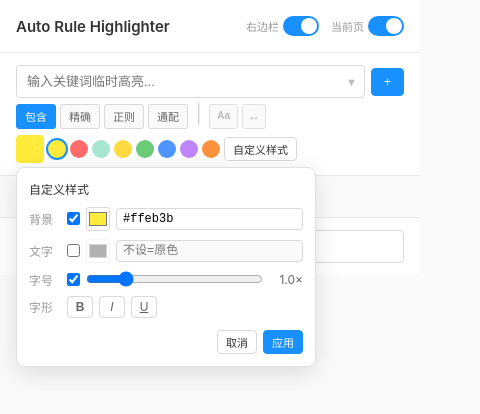
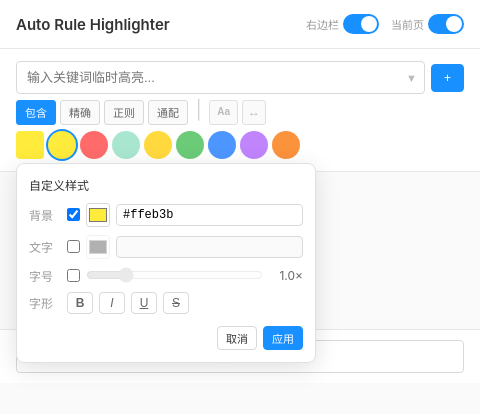
Before and after one commit to dsqm/Auto-Rule-Highlighter, a browser extension: page popup/popup.html in a window 400 px wide. Both pictures are taken after a click on the element 30 px from the left and 148 px from the top of the page. Shown: the whole page, 480 px wide, since content can reach past the window. Drawn offline with Linux system fonts and the light colour scheme.

Commit message:
调整页面细节

```diff
--- a/background/background.js
+++ b/background/background.js
@@ -279,7 +279,8 @@ chrome.runtime.onMessage.addListener(function (msg, sender, sendResponse) {
               '|' + (item.textColor || '') +
               '|' + (item.bold ? '1' : '0') +
               '|' + (item.italic ? '1' : '0') +
-              '|' + (item.underline ? '1' : '0');
+              '|' + (item.underline ? '1' : '0') +
+              '|' + (item.strike ? '1' : '0');
             if (!seen[key]) { seen[key] = true; merged.push(item); }
           }
         }
--- a/popup/popup.html
+++ b/popup/popup.html
@@ -4,9 +4,9 @@
   <meta charset="UTF-8">
   <style>
     * { box-sizing: border-box; margin: 0; padding: 0; }
-    body { width: 420px; max-height: 640px; font-family: -apple-system, BlinkMacSystemFont, 'Segoe UI', Roboto, sans-serif; font-size: 14px; color: #333; background: #fafafa; overflow: hidden; display: flex; flex-direction: column; position: relative; }
-    .popup-scroll { flex: 1; overflow-y: auto; overflow-x: hidden; }
-    .header { display: flex; align-items: center; justify-content: space-between; padding: 16px; background: #fff; border-bottom: 1px solid #e8e8e8; position: sticky; top: 0; z-index: 10; }
+    body { width: 480px; height: 383px; font-family: -apple-system, BlinkMacSystemFont, 'Segoe UI', Roboto, sans-serif; font-size: 14px; color: #333; background: #fafafa; overflow: hidden; display: flex; flex-direction: column; position: relative; }
+    .popup-scroll { flex: 1; min-height: 0; overflow-y: auto; overflow-x: hidden; }
+    .header { display: flex; align-items: center; justify-content: space-between; padding: 14px 16px; background: #fff; border-bottom: 1px solid #e8e8e8; flex-shrink: 0; }
     .header h1 { font-size: 15px; font-weight: 600; }
     .header-right { display: flex; align-items: center; gap: 12px; }
     .header-right .switch-label { font-size: 11px; color: #999; display: flex; align-items: center; gap: 4px; }
@@ -16,7 +16,7 @@
     .toggle .slider::before { content: ''; position: absolute; width: 16px; height: 16px; left: 2px; top: 2px; background: #fff; border-radius: 50%; transition: 0.2s; }
     .toggle input:checked + .slider { background: #1890ff; }
     .toggle input:checked + .slider::before { transform: translateX(16px); }
-    .search-box { padding: 12px 16px; background: #fff; border-bottom: 1px solid #e8e8e8; }
+    .search-box { padding: 12px 16px; background: #fff; border-bottom: 1px solid #e8e8e8; flex-shrink: 0; }
     .search-row { display: flex; gap: 6px; align-items: center; }
     .search-input-wrapper { position: relative; flex: 1; }
     .search-input-wrapper input[type="text"] { width: 100%; padding: 8px 30px 8px 10px; border: 1px solid #d9d9d9; border-radius: 4px; font-size: 13px; outline: none; }
@@ -41,7 +41,7 @@
     .toggle-opt-btn.active { background: #e6f7ff; color: #1890ff; border-color: #91d5ff; }
     .toggle-opt-btn.across { font-size: 12px; padding: 3px 5px; }
     .color-preset-row { display: flex; gap: 4px; align-items: center; flex-wrap: wrap; }
-    .preset-dot { cursor: pointer; flex-shrink: 0; border: 2px solid transparent; border-radius: 5px; padding: 2px; line-height: 0; transition: transform 0.1s, border-color 0.1s; }
+    .preset-dot { cursor: pointer; flex-shrink: 0; padding: 0; border: none; line-height: 0; transition: transform 0.1s, border-color 0.1s; }
     .preset-dot:hover { transform: scale(1.1); }
     .preset-dot.selected { box-shadow: 0 0 0 2px #1890ff; }
     .section { border-bottom: 1px solid #f0f0f0; }
@@ -56,7 +56,7 @@
     .kw-text.dim { color: #bbb; text-decoration: line-through; }
     .kw-type { font-size: 10px; color: #999; background: #f5f5f5; padding: 2px 6px; border-radius: 3px; flex-shrink: 0; }
     .kw-actions { display: flex; gap: 3px; align-items: center; flex-shrink: 0; }
-    .kw-rule-name { font-size: 10px; color: #999; max-width: 70px; overflow: hidden; text-overflow: ellipsis; white-space: nowrap; flex-shrink: 0; }
+    .kw-rule-name { font-size: 10px; color: #999; max-width: 110px; overflow: hidden; text-overflow: ellipsis; white-space: nowrap; flex-shrink: 0; }
     .kw-exclusive-icon { font-size: 11px; margin-right: 3px; }
     .kw-item.kw-auto-hidden { opacity: 0.5; background: #f5f5f5; }
     .color-picker-popup { position: fixed; z-index: 99999; background: #fff; border: 1px solid #e0e0e0; border-radius: 8px; box-shadow: 0 6px 24px rgba(0,0,0,0.12); padding: 12px; width: 300px; display: none; max-height: 320px; overflow-y: auto; }
@@ -80,10 +80,11 @@
     .se-chip.b { font-weight: 700; }
     .se-chip.i { font-style: italic; }
     .se-chip.u { text-decoration: underline; }
+    .se-chip.s { text-decoration: line-through; }
     .cpp-actions { display: flex; gap: 6px; justify-content: flex-end; margin-top: 12px; }
     .manual-clear-badge { display: flex; align-items: center; justify-content: flex-end; padding: 6px 16px; background: #fffbe6; border-top: 1px dashed #ffe58f; }
     .empty-hint { padding: 12px 16px; font-size: 12px; color: #bbb; text-align: center; }
-    .footer { padding: 12px 16px; display: flex; gap: 8px; align-items: center; justify-content: space-between; background: #fff; border-top: 1px solid #e8e8e8; position: sticky; bottom: 0; }
+    .footer { padding: 10px 16px; display: flex; gap: 8px; align-items: center; justify-content: space-between; background: #fff; border-top: 1px solid #e8e8e8; flex-shrink: 0; }
     .footer .btn { flex: 1; text-align: center; padding: 6px; font-size: 13px; }
     .history-dropdown { display: none; position: absolute; left: 16px; right: 16px; max-height: 260px; overflow-y: auto; background: #fff; border: 1px solid #e0e0e0; border-radius: 6px; box-shadow: 0 4px 16px rgba(0,0,0,0.1); z-index: 100; }
     .history-dropdown.show { display: block; }
@@ -108,7 +109,6 @@
   </style>
 </head>
 <body>
-  <div class="popup-scroll">
   <div class="header">
     <h1>Auto Rule Highlighter</h1>
     <div class="header-right">
@@ -139,11 +139,11 @@
       <div class="toggle-options-row">
         <span id="searchStylePreview" title="当前临时高亮样式，点击编辑"></span>
         <div class="color-preset-row" id="searchColorPresets"></div>
-        <button class="btn btn-sm" id="searchStyleBtn" title="自定义样式：背景色 / 文字颜色 / 字号 / 字形" style="flex-shrink:0;">自定义样式</button>
       </div>
     </div>
   </div>
 
+  <div class="popup-scroll">
   <div class="section" id="tempSection" style="display:none;">
     <div class="section-header"><span>临时高亮</span><span class="badge" id="tempCount">0</span></div>
     <div class="kw-list" id="tempList"></div>
@@ -160,10 +160,10 @@
   </div>
 
   <div id="emptyHint" class="empty-hint">暂无高亮，输入关键词开始</div>
+  </div>
 
   <div class="footer">
     <button class="btn" id="btnManageRules">管理规则</button>
-  </div>
   </div>
 
   <div class="history-dropdown" id="historyDropdown"></div>
--- a/popup/popup.js
+++ b/popup/popup.js
@@ -139,7 +139,7 @@ document.addEventListener('DOMContentLoaded', function () {
       var p = stylePresets[i];
       var block = document.createElement('span');
       block.className = 'preset-dot' + (StyleKit.styleEquals(p, selectedTempStyle) ? ' selected' : '');
-      StyleKit.renderPresetDot(block, p, 18);
+      StyleKit.renderPresetDot(block, p, 28);
       block.title = '套用此样式';
       block.addEventListener('click', (function (preset) {
         return function () {
@@ -171,13 +171,6 @@ document.addEventListener('DOMContentLoaded', function () {
       return Storage.saveSettings(s);
     }).catch(function () {});
   }
-
-  // 搜索区「自定义样式」：打开完整样式浮层（背景色/文字色/字号/字形），应用到临时高亮
-  var searchStyleBtn = document.getElementById('searchStyleBtn');
-  searchStyleBtn.addEventListener('click', function () {
-    cppTarget = { isTempStyle: true };
-    openStylePanel(selectedTempStyle, searchStyleBtn);
-  });
 
   var scsBtn = document.getElementById('searchCaseSensitive');
   var saeBtn = document.getElementById('searchAcrossElements');
@@ -497,7 +490,7 @@ document.addEventListener('DOMContentLoaded', function () {
       cppPopup.style.top = useTop + 'px';
     }
     // 与设置页同一套带开关的样式编辑器
-    cppStyleEditor = StyleEditor.mountStyleEditor(cppStyleBody, StyleKit.resolveStyle(style || {}, currentSettings));
+    cppStyleEditor = StyleEditor.mountStyleEditor(cppStyleBody, StyleKit.resolveStyle(style || {}, currentSettings), StyleKit.keywordOverrides(style || {}));
     cppPopup.classList.add('show');
   }
 
@@ -746,7 +739,7 @@ document.addEventListener('DOMContentLoaded', function () {
     if (historyOpen && !historyDropdown.contains(e.target) && e.target !== btnHistory && !(cppPopup && cppPopup.contains(e.target))) {
       closeHistoryDropdown();
     }
-    if (cppPopup && cppPopup.classList.contains('show') && !cppPopup.contains(e.target) && !e.target.closest('.kw-preview') && !e.target.closest('#searchStyleBtn') && !e.target.closest('#searchStylePreview')) {
+    if (cppPopup && cppPopup.classList.contains('show') && !cppPopup.contains(e.target) && !e.target.closest('.kw-preview') && !e.target.closest('#searchStylePreview')) {
       closeColorPicker();
     }
   });
@@ -785,10 +778,10 @@ document.addEventListener('DOMContentLoaded', function () {
       var allRules = await Storage.getRules();
       var existingRule = allRules.find(function (r) { return r.urlPattern === urlPattern.trim(); });
       if (existingRule) {
-        await Storage.addKeyword(existingRule.id, { text: kw.text, matchType: kw.matchType, caseSensitive: kw.caseSensitive, acrossElements: kw.acrossElements, color: kw.color, textColor: kw.textColor, fontSize: kw.fontSize, bold: kw.bold, italic: kw.italic, underline: kw.underline });
+        await Storage.addKeyword(existingRule.id, { text: kw.text, matchType: kw.matchType, caseSensitive: kw.caseSensitive, acrossElements: kw.acrossElements, color: kw.color, textColor: kw.textColor, fontSize: kw.fontSize, bold: kw.bold, italic: kw.italic, underline: kw.underline, strike: kw.strike });
       } else {
         var newRule = await Storage.addRule({ urlPattern: urlPattern.trim(), urlMatchType: 'contains' });
-        await Storage.addKeyword(newRule.id, { text: kw.text, matchType: kw.matchType, caseSensitive: kw.caseSensitive, acrossElements: kw.acrossElements, color: kw.color, textColor: kw.textColor, fontSize: kw.fontSize, bold: kw.bold, italic: kw.italic, underline: kw.underline });
+        await Storage.addKeyword(newRule.id, { text: kw.text, matchType: kw.matchType, caseSensitive: kw.caseSensitive, acrossElements: kw.acrossElements, color: kw.color, textColor: kw.textColor, fontSize: kw.fontSize, bold: kw.bold, italic: kw.italic, underline: kw.underline, strike: kw.strike });
       }
       tempKeywords = tempKeywords.filter(function (k) { return k.id !== kwId; });
       hiddenKwIds.delete(kwId);
--- a/utils/style-editor.js
+++ b/utils/style-editor.js
@@ -9,22 +9,27 @@
  *   文字开关  开 = 自定义文字色；关 = 不染色（保持页面原色）
  *             勾选开启时若未填色，自动填充基于背景的反色
  *   字号开关  开 = 自定义字号；关 = 默认字号
- *   字形 chips 独立开关
+ *   字形 chips 独立开关（加粗 / 斜体 / 下划线 / 删除线）
  *
  * read() 返回 overrides 对象：
  *   bgColor  ''（透明）或 '#rrggbb'；关 = ''
  *   textColor '#rrggbb'；关 = 不写入（undefined = 保持原色）
  *   fontSize  数值；关 = 不写入
+ *
+ * 第二个参数 initialStyle 是「解析后的有效样式」（决定控件显示的数值），
+ * 第三个参数 overrides 是「显式设置过的字段」（决定各开关的勾选态）。
+ * 不传 overrides 时退化为用 initialStyle 自身判定。
  */
 var StyleEditor = (function () {
   'use strict';
 
-  var FIELDS = ['bgColor', 'textColor', 'fontSize', 'bold', 'italic', 'underline'];
+  var FIELDS = ['bgColor', 'textColor', 'fontSize', 'bold', 'italic', 'underline', 'strike'];
 
-  function mountStyleEditor(container, initialStyle) {
+  function mountStyleEditor(container, initialStyle, overrides) {
     if (!container) return { read: function () { return {}; }, set: function () {} };
 
     var st = initialStyle || {};
+    var ov = overrides || st;
 
     container.innerHTML =
       '<div class="se-row"><span class="se-label">背景</span>' +
@@ -35,7 +40,7 @@ var StyleEditor = (function () {
       '<div class="se-row"><span class="se-label">文字</span>' +
         '<input type="checkbox" class="se-toggle se-text-toggle">' +
         '<input type="color" class="se-text-color" value="#000000">' +
-        '<input type="text" class="se-text-hex" value="" maxlength="7" placeholder="不设=原色">' +
+        '<input type="text" class="se-text-hex" value="" maxlength="7" placeholder="">' +
       '</div>' +
       '<div class="se-row"><span class="se-label">字号</span>' +
         '<input type="checkbox" class="se-toggle se-fs-toggle">' +
@@ -46,6 +51,7 @@ var StyleEditor = (function () {
         '<button type="button" class="se-chip b" title="加粗">B</button>' +
         '<button type="button" class="se-chip i" title="斜体">I</button>' +
         '<button type="button" class="se-chip u" title="下划线">U</button>' +
+        '<button type="button" class="se-chip s" title="删除线">S</button>' +
       '</div>';
 
     var bgToggle = container.querySelector('.se-bg-toggle');
@@ -60,6 +66,7 @@ var StyleEditor = (function () {
     var chipB = container.querySelector('.se-chip.b');
     var chipI = container.querySelector('.se-chip.i');
     var chipU = container.querySelector('.se-chip.u');
+    var chipS = container.querySelector('.se-chip.s');
 
     function sync() {
       bgColor.disabled = !bgToggle.checked;
@@ -75,27 +82,32 @@ var StyleEditor = (function () {
       return StyleKit.contrastColor(v);
     }
 
-    function set(newStyle) {
+    function set(newStyle, newOverrides) {
       st = newStyle || {};
-      // 背景：有非空色值 = 开；空字符串（透明）或无 = 关
-      var bg = st.bgColor || '';
+      ov = newOverrides || st;
+      // 背景：优先按显式设置判定，未显式设置时按解析结果（默认黄底 → 开）
+      var bgVal = (ov.bgColor !== undefined) ? ov.bgColor : st.bgColor;
+      var bg = bgVal || '';
       bgToggle.checked = !!bg;
       bgColor.value = bg || '#ffeb3b';
       bgHex.value = bg;
-      // 文字：自定义色 = 开
-      var tc = (typeof st.textColor === 'string' && st.textColor.charAt(0) === '#') ? st.textColor : '';
+      // 文字：'#' 自定义色 = 开（undefined / null / 'inherit' 均视为不染色）
+      var tcRaw = (ov.textColor !== undefined) ? ov.textColor : st.textColor;
+      var tc = (typeof tcRaw === 'string' && tcRaw.charAt(0) === '#') ? tcRaw : '';
       textToggle.checked = !!tc;
       textColor.value = tc || '#000000';
       textHex.value = tc;
-      // 字号：有显式值 = 开
+      // 字号：仅「显式设置过且 ≠ 1×」才勾选开关（1× 与继承等价，滑块数值始终显示解析结果）
       var fs = st.fontSize;
-      fsToggle.checked = fs !== undefined && fs !== null;
+      var fsO = ov.fontSize;
+      fsToggle.checked = fsO !== undefined && fsO !== null && StyleKit.clampFontSize(fsO) !== 1;
       fsRange.value = String(fs || 1);
       fsVal.textContent = (fs || 1).toFixed(1) + '×';
-      // 字形
+      // 字形（按实际效果显示）
       chipB.classList.toggle('on', st.bold === true);
       chipI.classList.toggle('on', st.italic === true);
       chipU.classList.toggle('on', st.underline === true);
+      chipS.classList.toggle('on', st.strike === true);
       sync();
     }
 
@@ -110,6 +122,7 @@ var StyleEditor = (function () {
       if (chipB.classList.contains('on')) out.bold = true;
       if (chipI.classList.contains('on')) out.italic = true;
       if (chipU.classList.contains('on')) out.underline = true;
+      if (chipS.classList.contains('on')) out.strike = true;
       return out;
     }
 
@@ -151,8 +164,9 @@ var StyleEditor = (function () {
     chipB.addEventListener('click', function () { chipB.classList.toggle('on'); });
     chipI.addEventListener('click', function () { chipI.classList.toggle('on'); });
     chipU.addEventListener('click', function () { chipU.classList.toggle('on'); });
+    chipS.addEventListener('click', function () { chipS.classList.toggle('on'); });
 
-    set(st);
+    set(st, overrides);
     return { read: read, set: set };
   }
 
--- a/utils/style.js
+++ b/utils/style.js
@@ -10,10 +10,11 @@ var StyleKit = (function () {
     fontSize: 1,
     bold: false,
     italic: false,
-    underline: false
+    underline: false,
+    strike: false
   };
 
-  var STYLE_KEYS = ['bgColor', 'textColor', 'fontSize', 'bold', 'italic', 'underline'];
+  var STYLE_KEYS = ['bgColor', 'textColor', 'fontSize', 'bold', 'italic', 'underline', 'strike'];
 
   // 关键词上的样式字段名（背景色沿用历史的 color，其余同名）
   var KEYWORD_FIELDS = {
@@ -22,7 +23,8 @@ var StyleKit = (function () {
     fontSize: 'fontSize',
     bold: 'bold',
     italic: 'italic',
-    underline: 'underline'
+    underline: 'underline',
+    strike: 'strike'
   };
 
   var MIN_FONT_SIZE = 0.5;
@@ -39,7 +41,8 @@ var StyleKit = (function () {
       fontSize: 1,
       bold: false,
       italic: false,
-      underline: false
+      underline: false,
+      strike: false
     };
   }
 
@@ -63,6 +66,7 @@ var StyleKit = (function () {
       p.bold = raw.bold === true;
       p.italic = raw.italic === true;
       p.underline = raw.underline === true;
+      p.strike = raw.strike === true;
       if (raw.id) p.id = raw.id;
     }
     if (!p.id) p.id = uid();
@@ -102,7 +106,8 @@ var StyleKit = (function () {
       fontSize: base.fontSize,
       bold: base.bold,
       italic: base.italic,
-      underline: base.underline
+      underline: base.underline,
+      strike: base.strike
     };
     if (!over) return s;
 
@@ -117,6 +122,7 @@ var StyleKit = (function () {
     if (over.bold !== undefined && over.bold !== null) s.bold = over.bold === true;
     if (over.italic !== undefined && over.italic !== null) s.italic = over.italic === true;
     if (over.underline !== undefined && over.underline !== null) s.underline = over.underline === true;
+    if (over.strike !== undefined && over.strike !== null) s.strike = over.strike === true;
 
     return s;
   }
@@ -146,6 +152,14 @@ var StyleKit = (function () {
     return 'inherit';
   }
 
+  // 下划线与删除线可叠加
+  function decorationOf(style) {
+    var parts = [];
+    if (style.underline) parts.push('underline');
+    if (style.strike) parts.push('line-through');
+    return parts.length ? parts.join(' ') : '';
+  }
+
   // 应用到 ah-mark / ah-spot 元素
   function applyToElement(el, style, hidden) {
     if (!el) return;
@@ -170,7 +184,7 @@ var StyleKit = (function () {
     el.style.fontSize = style.fontSize === 1 ? '' : style.fontSize + 'em';
     el.style.fontWeight = style.bold ? '700' : '';
     el.style.fontStyle = style.italic ? 'italic' : '';
-    el.style.textDecoration = style.underline ? 'underline' : '';
+    el.style.textDecoration = decorationOf(style);
   }
 
   // 预览块：只有背景 -> 整块填充；只有文字色 -> 文字 + 外框；内部按 em 缩放使字号差异可见
@@ -183,7 +197,7 @@ var StyleKit = (function () {
     if (!style) return false;
     if (typeof style.textColor === 'string' && style.textColor.charAt(0) === '#') return true;
     if (style.fontSize && style.fontSize !== 1) return true;
-    if (style.bold || style.italic || style.underline) return true;
+    if (style.bold || style.italic || style.underline || style.strike) return true;
     return false;
   }
 
@@ -214,7 +228,7 @@ var StyleKit = (function () {
     el.style.fontSize = Math.max(9, Math.round(base * (style.fontSize || 1))) + 'px';
     el.style.fontWeight = style.bold ? '700' : '400';
     el.style.fontStyle = style.italic ? 'italic' : 'normal';
-    el.style.textDecoration = style.underline ? 'underline' : 'none';
+    el.style.textDecoration = decorationOf(style) || 'none';
 
     // 预览块没有「页面原色」可继承，回退为对背景的反色或中性深色
     var tc = style.textColor;
@@ -259,7 +273,7 @@ var StyleKit = (function () {
     el.style.fontSize = Math.max(8, Math.round(size * 0.42 * (style.fontSize || 1))) + 'px';
     el.style.fontWeight = style.bold ? '700' : '400';
     el.style.fontStyle = style.italic ? 'italic' : 'normal';
-    el.style.textDecoration = style.underline ? 'underline' : 'none';
+    el.style.textDecoration = decorationOf(style) || 'none';
     var tc = (typeof style.textColor === 'string' && style.textColor.charAt(0) === '#')
       ? style.textColor
       : (hasBg ? contrastColor(style.bgColor) : '#333333');
@@ -275,7 +289,7 @@ var StyleKit = (function () {
       var vb = b[k];
       if (k === 'fontSize') {
         if (clampFontSize(va) !== clampFontSize(vb)) return false;
-      } else if (k === 'bold' || k === 'italic' || k === 'underline') {
+      } else if (k === 'bold' || k === 'italic' || k === 'underline' || k === 'strike') {
         if (!!va !== !!vb) return false;
       } else {
         if ((va || '') !== (vb || '')) return false;
@@ -284,7 +298,7 @@ var StyleKit = (function () {
     return true;
   }
 
-  // 关键词是否处于「跟随全局默认」态（六个字段都没有显式值）
+  // 关键词是否处于「跟随全局默认」态（所有字段都没有显式值）
   function isInheriting(kw) {
     if (!kw) return true;
     for (var i = 0; i < STYLE_KEYS.length; i++) {
@@ -331,6 +345,8 @@ var StyleKit = (function () {
     else kw.italic = style.italic === true;
     if (style.underline === undefined) delete kw.underline;
     else kw.underline = style.underline === true;
+    if (style.strike === undefined) delete kw.strike;
+    else kw.strike = style.strike === true;
     return kw;
   }
 
@@ -352,7 +368,8 @@ var StyleKit = (function () {
       clampFontSize(style.fontSize),
       style.bold ? '1' : '0',
       style.italic ? '1' : '0',
-      style.underline ? '1' : '0'
+      style.underline ? '1' : '0',
+      style.strike ? '1' : '0'
     ].join(',');
   }
 
@@ -384,6 +401,7 @@ var StyleKit = (function () {
     resolveStyle: resolveStyle,
     contrastColor: contrastColor,
     resolveTextColor: resolveTextColor,
+    decorationOf: decorationOf,
     applyToElement: applyToElement,
     renderPreview: renderPreview,
     makePreview: makePreview,
```
Also changed, not shown: options/options.html (+2 -1 lines), options/options.js (+7 -9 lines), README.md.
